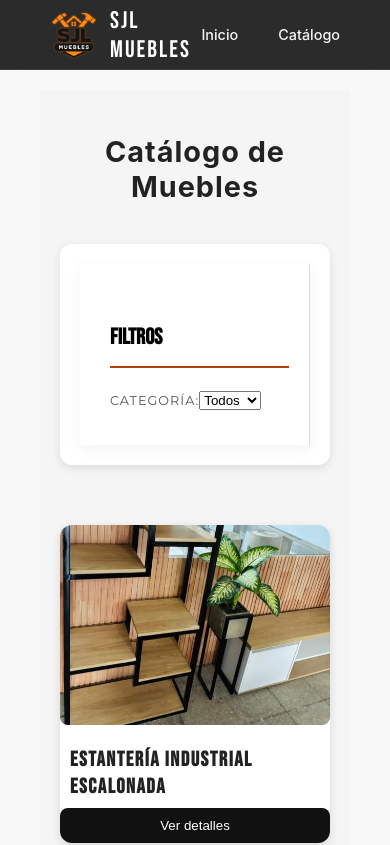
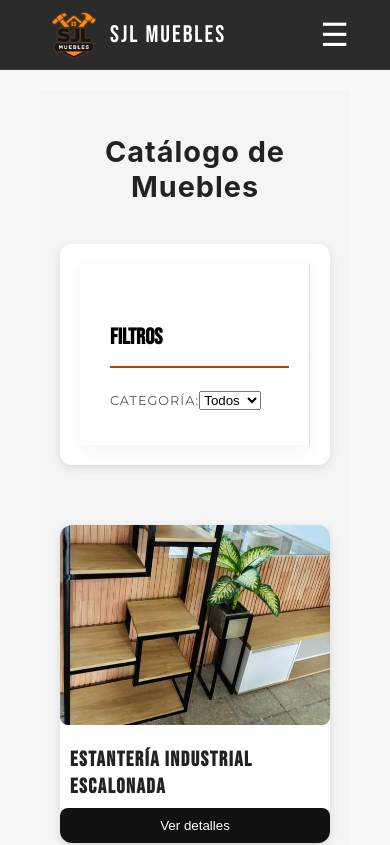
Before and after one commit to gonzalootero55/sjlmuebles, a React (Create React App) app: page /catalogo in a window 390 px wide. Shown: the top 845 px of the page. Built offline with nearby package versions, Linux system fonts and the light colour scheme.

Commit message:
menu desplegable para movil

```diff
--- a/src/App.css
+++ b/src/App.css
@@ -454,3 +454,46 @@
     font-size: 2.2rem;
   }
 }
+
+/* Botón hamburguesa escondido en PC */
+.menu-hamburger {
+  display: none;
+  background: none;
+  border: none;
+  color: white;
+  font-size: 2rem;
+  cursor: pointer;
+}
+
+@media (max-width: 768px) {
+  .menu-hamburger {
+    display: block; /* Aparece en móvil */
+    z-index: 1001;
+  }
+
+  .nav-links {
+    display: none; /* Escondemos los links normales */
+    flex-direction: column;
+    position: fixed; /* O absolute */
+    top: 0;
+    right: 0;
+    width: 35%; /* Ocupa parte de la pantalla */
+    height: 100vh;
+    background-color: #1a1a1a;
+    padding: 80px 20px;
+    gap: 30px;
+    box-shadow: -5px 0 15px rgba(0,0,0,0.5);
+    z-index: 1000;
+  }
+
+  /* Cuando el estado es true, añadimos esta clase */
+  .nav-links.active {
+    display: flex;
+    animation: slideIn 0.3s ease-out;
+  }
+}
+
+@keyframes slideIn {
+  from { transform: translateX(100%); }
+  to { transform: translateX(0); }
+}
--- a/src/components/header.jsx
+++ b/src/components/header.jsx
@@ -1,18 +1,22 @@
-// src/components/Header.jsx
-import React from 'react';
+import React, { useState } from 'react'; // Importamos useState
 import { Link } from 'react-router-dom';
-import { useCart } from '../context/CartContext'; // usamos tu contexto
+import { useCart } from '../context/CartContext';
 import './header.css';
+
 const Header = () => {
   const { cart } = useCart();
+  // Estado para el menú móvil
+  const [menuAbierto, setMenuAbierto] = useState(false);
 
-  // Contamos la cantidad total de productos en el carrito
   const totalItems = cart.reduce((total, item) => total + item.quantity, 0);
+
+  // Función para cerrar el menú al hacer clic en un link
+  const cerrarMenu = () => setMenuAbierto(false);
 
   return (
     <header className="main-header">
       <div className="header-container">
-    <Link to="/" className="logo-group">
+        <Link to="/" className="logo-group" onClick={cerrarMenu}>
           <img
             src="/logopngsjlchico.png"
             alt="SJL Logo"
@@ -21,9 +25,19 @@ const Header = () => {
           <span className="brand-name">SJL MUEBLES</span>
         </Link>
 
-    <nav className="nav-links">
-      <Link to="/">Inicio</Link>
-      <Link to="/catalogo">Catálogo</Link>
+        {/* Botón Hamburguesa - Solo visible en móvil vía CSS */}
+        <button
+          className="menu-hamburger"
+          onClick={() => setMenuAbierto(!menuAbierto)}
+          aria-label="Abrir menú"
+        >
+          {menuAbierto ? '✕' : '☰'}
+        </button>
+
+        {/* Agregamos la clase dinámica 'active' según el estado */}
+        <nav className={`nav-links ${menuAbierto ? 'active' : ''}`}>
+          <Link to="/" onClick={cerrarMenu}>Inicio</Link>
+          <Link to="/catalogo" onClick={cerrarMenu}>Catálogo</Link>
         </nav>
       </div>
     </header>
```
Lines whose indentation alone changed are shown as unchanged.
